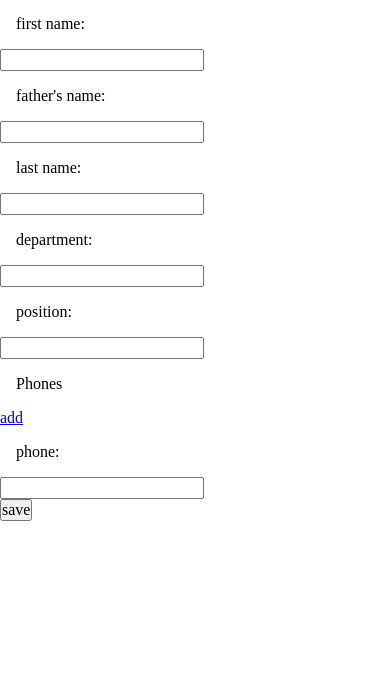
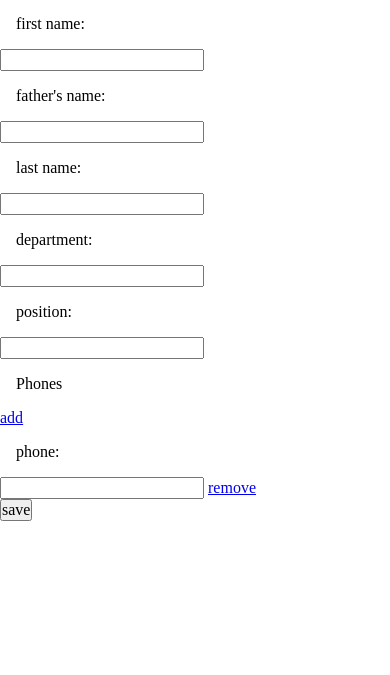
Before and after one commit to useralexey2000/flask-phonebook, a Flask app: page /create in a window 390 px wide. Shown: the part 60-735 px from the top of the page. Run offline with Flask 2, Linux system fonts and the light colour scheme.

Commit message:
Adding remove button to phone list

```diff
--- a/flphone/templates/pbook/create-edit.html
+++ b/flphone/templates/pbook/create-edit.html
@@ -22,6 +22,7 @@
         <div class="phone-item">
             {{ p.form.phone.label }}
             {{ p.form.phone(class_="phone-num") }}
+            <a class="rem-phone" href="#">remove</a>
         </div>
     {% endfor%}
     {{ form.csrf_token }}
```
